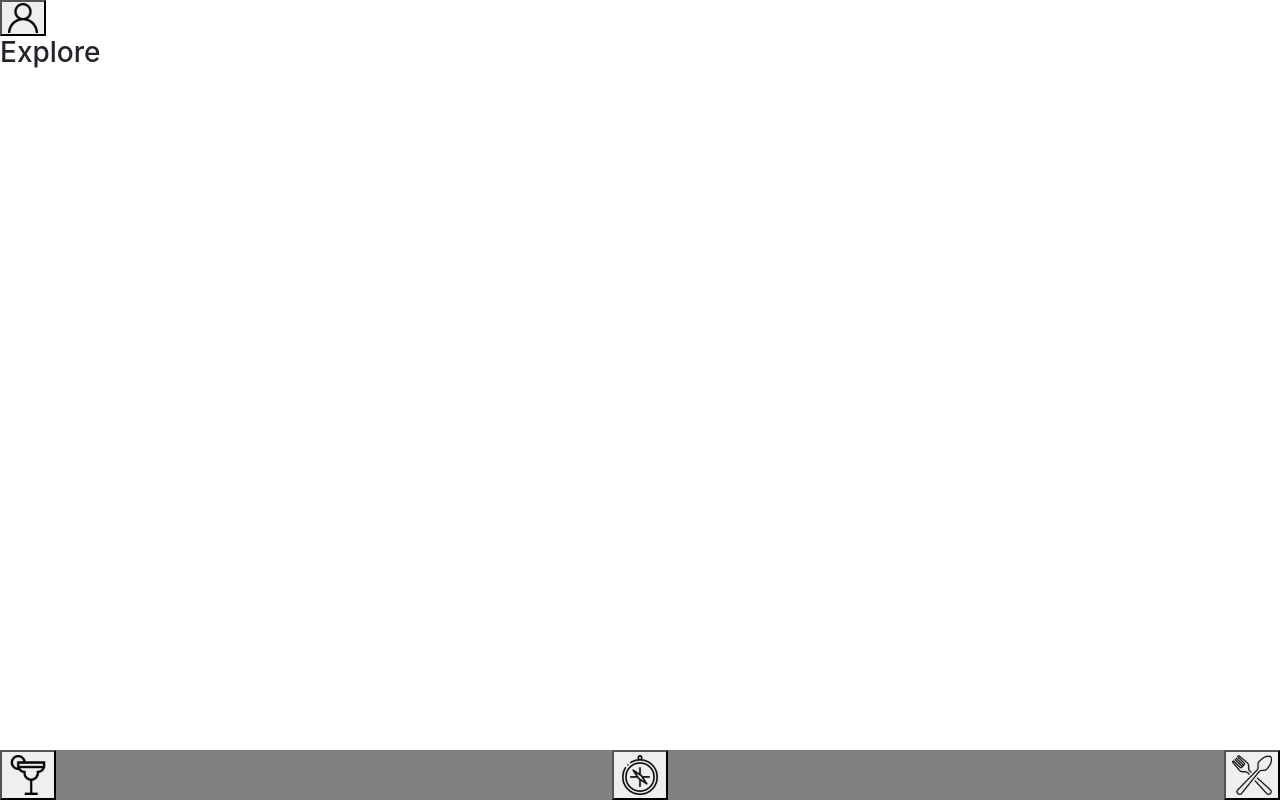
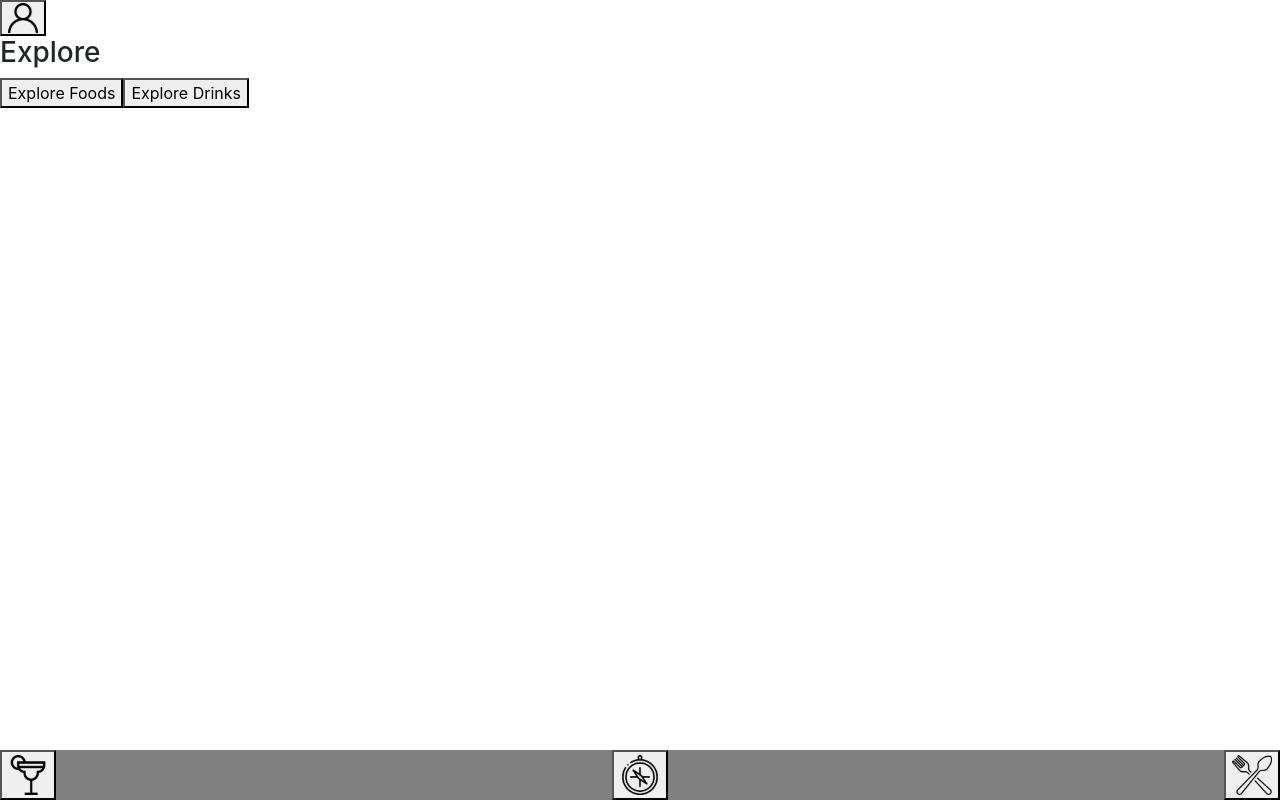
Before and after one commit to imsamuelcovalero/Project-Recipes-App, a React (Create React App) app: page /explore in a window 1280 px wide. Built offline with nearby package versions, Linux system fonts and the light colour scheme.

Commit message:
[Group-7] - Tela de explorar Implementado botão para redirecionar a pagina explore/foods; Implementado botão para redirecionar a pagina explore/drinks;

```diff
--- a/src/pages/Explore.js
+++ b/src/pages/Explore.js
@@ -1,4 +1,5 @@
 import React from 'react';
+import { Link } from 'react-router-dom';
 import Footer from '../Components/Footer';
 import HeaderNoSearch from '../Components/HeaderNoSearch';
 
@@ -6,6 +7,24 @@
   return (
     <div>
       <HeaderNoSearch title="Explore" shouldRenderMagnifier />
+      <Link to="/explore/foods">
+        <button
+          type="button"
+          data-testid="explore-foods"
+        >
+          Explore Foods
+
+        </button>
+      </Link>
+      <Link to="/explore/drinks">
+        <button
+          type="button"
+          data-testid="explore-drinks"
+        >
+          Explore Drinks
+
+        </button>
+      </Link>
       <Footer />
     </div>
   );
```
